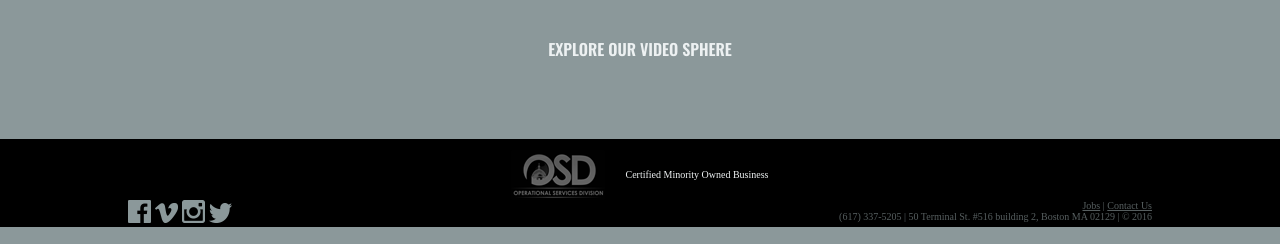
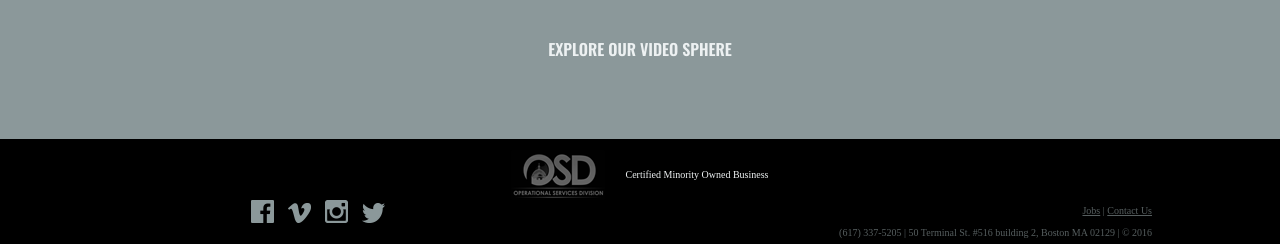
Before and after one commit to NewfangledStudios/site, a PHP site: page / in a window 1280 px wide. Shown: the part 2829-3073 px from the top of the page. Run offline with PHP 8.4, Linux system fonts and the light colour scheme; some web fonts are replaced.

Commit message:
Added spacing to social media icons

```diff
--- a/index.html
+++ b/index.html
@@ -117,10 +117,10 @@
         </div>
         <div class="bottom-row">
 	        <div id="social">
-	        	<img src="images/facebook.png">
-	        	<img src="images/vimeo.png">
-	        	<img src="images/instagram.png">
-	        	<img src="images/twitter.png">
+	        	<img class="social-icons" src="images/facebook.png">
+	        	<img class="social-icons" src="images/vimeo.png">
+	        	<img class="social-icons" src="images/instagram.png">
+	        	<img class="social-icons" src="images/twitter.png">
 	        </div>
 	        <div id="contact">
 		        <a href="/jobs">Jobs</a> | <a href="/contact">Contact Us</a><br />
--- a/style.css
+++ b/style.css
@@ -467,6 +467,16 @@ body {
 
 #contact, #contact a {
 	color: #565e5f;
+	line-height: 2.2em;
 	text-align: right;
 	font-size: 10px;
 }
+
+#social {
+	position: relative;
+	left: 12%;
+}
+
+.social-icons {
+	padding-right: 10px;
+}
```
